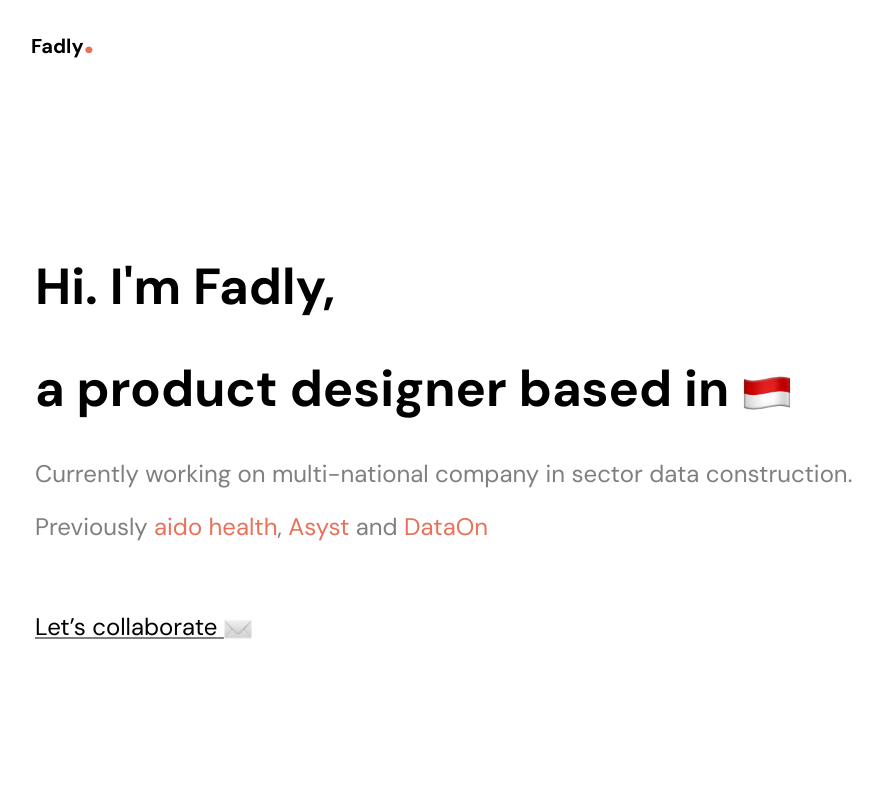
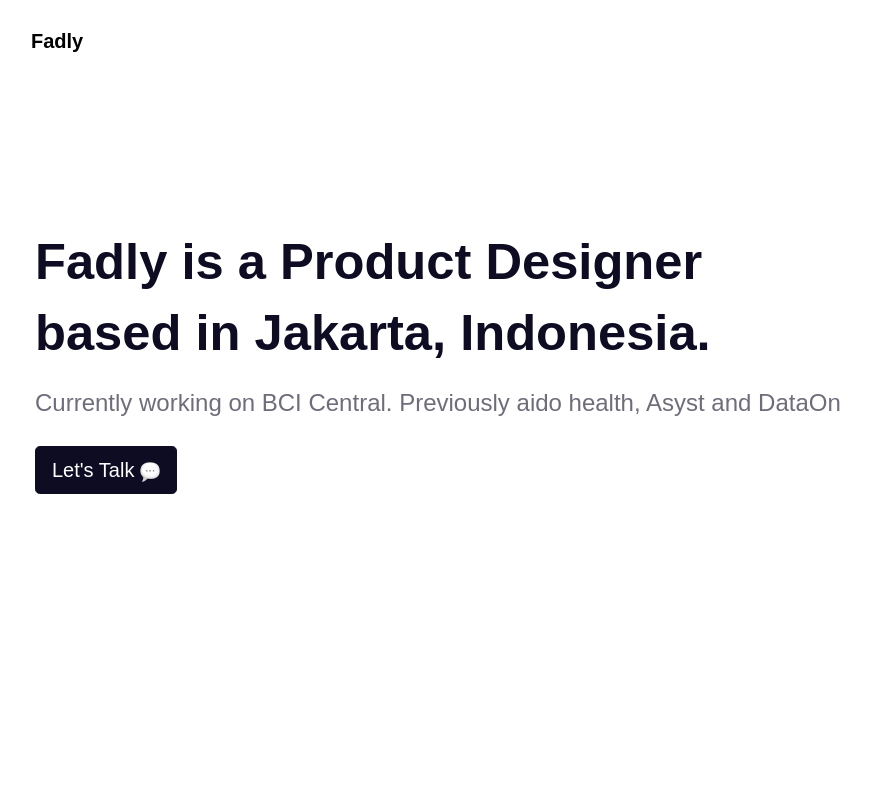
Before and after one commit to fadlyansy/fadlyansy.github.io, a plain HTML site: page index.html in a window 1280 px wide. Shown: the top 800 px of the page, without its empty margins (160-1043 px from the left). Drawn offline with nearby package versions, Linux system fonts and the light colour scheme.

Commit message:
update merge

```diff
--- a/assets/css/custom.css
+++ b/assets/css/custom.css
@@ -1,14 +1,31 @@
-/* made by fadly */
-/* @import url('https://fonts.googleapis.com/css2?family=Inter:wght@400;600;700&display=swap');
-@import url('https://fonts.googleapis.com/css2?family=Noto+Serif+SC:wght@300;400;700&display=swap');
-@import url('https://fonts.googleapis.com/css2?family=Lora:ital,wght@0,400;0,500;0,600;0,700;1,400;1,500;1,600;1,700&display=swap');
-@import url('https://fonts.googleapis.com/css2?family=Lato:ital,wght@0,100;0,300;0,400;0,700;0,900;1,100;1,300;1,400;1,700;1,900&display=swap'); */
-@import url('https://fonts.googleapis.com/css2?family=DM+Sans:ital,wght@0,400;0,500;0,700;1,400;1,500;1,700&display=swap');
+@font-face {
+  font-family: "SuisseIntl";
+  src: url("assets/webfonts/SuisseIntl-Thin.woff") local('SuisseIntl-Thin') format('woff');
+  font-weight: thin;
+}
+
+@font-face {
+  font-family: "SuisseIntl";
+  src: url("assets/webfonts/SuisseIntl-Light.woff") local('SuisseIntl-Thin') format('woff');
+  font-weight: lighter;
+}
+
+@font-face {
+  font-family: "SuisseIntl";
+  src: url("assets/webfonts/SuisseIntl-Regular.woff") local('SuisseIntl-Thin') format('woff');
+  font-weight: 500;
+}
+
+@font-face {
+  font-family: "SuisseIntl";
+  src: url("assets/webfonts/SuisseIntl-Bold.woff") local('SuisseIntl-Thin') format('woff');
+  font-weight: 900;
+}
 
 body{
     /* background-color: #F7F8F8; */
     background-color: #fff;
-    font-family: 'DM Sans', -apple-system, sans-serif;
+    font-family: 'SuisseIntl', Arial, -apple-system, sans-serif;
     /* font-family: 'Lora', Georgia, 'Times New Roman', Times, serif; */
 
     height:100%;
@@ -51,11 +68,11 @@ body{
 }
 
 .title-intro{
-  color: #000;
+  color: #0D0C22;
   font-size: 38pt;
   font-weight: 800;
   margin-top: 3em;
-  line-height: 200%;
+  line-height: 140%;
 
 }
 .subtitle-intro{
@@ -110,7 +127,9 @@ body{
 .img-intro img.envelop{
   width: 28px;
 }
-
+.bubble{
+  width: 28px;
+}
 .fd-journal{
 
 }
@@ -141,24 +160,30 @@ a{
 }
 
 .copyright-fadly{
-  color: #9DA2A9
+  color: rgba(13, 12, 34, 0.6) !important;
 }
 
 .footer-link a{
-  color: #9DA2A9
+  color: rgba(13, 12, 34, 0.6) !important;
 }
 
 .footer-link a:hover{
-  color: #3F3F3F
+  color: rgba(13, 12, 34) !important;
 }
 
 .title-p{
-  color: rgba(0, 0, 0, 0.50);
+  color: rgba(13, 12, 34, 0.6);
   font-size: 18pt;
   line-height: 220%;
 }
+.title-p a{
+  color: rgba(13, 12, 34, 0.6) !important
+}
+.title-p a:hover{
+  color: #0D0C22 !important
+}
 .copyright-fadly a{
-  color: #9DA2A9 !important
+  color: rgba(13, 12, 34, 0.6) !important;
 }
 .journal-title a{
   color: #3F3F3F;
--- a/index.html
+++ b/index.html
@@ -48,7 +48,7 @@
     </header>
     <div class="container fd-intro">
       <nav class="navbar navbar-expand-lg navbar-dark ">
-          <h3 class="fd-head-title"><a class="navbar-brand" href="index.html">Fadly<span style="color: #E9715A; font-size: 32pt">.</span></a></h3>
+          <h3 class="fd-head-title"><a class="navbar-brand" href="index.html">Fadly</a></h3>
           <!-- Navbar brand yo -->
           <button class="navbar-toggler" type="button" data-toggle="collapse" data-target="#navbarTop" aria-controls="navbar" aria-expanded="false" aria-label="Toggle navigation">
             <span class="navbar-toggler-icon"></span>
@@ -66,18 +66,19 @@
         </nav>
 
         <h1 class="title-intro">
-          Hi. I'm Fadly,<br>
-          a product designer based in <span class="img-intro"><img src="assets/images/flag-indo.png" title="Indonesia"></span>
-          <!-- Fadlyansyah is a Product Designer with human centered approach, a life-time learner based in Jakarta, Indonesia <span class="img-intro"><img src="assets/images/flag-indo.png" title="Indonesia"></span>
-           -->
+          Fadly is a Product Designer<br>
+          based in Jakarta, Indonesia.
+        </h1>
+        <p class="title-p">Currently working on <a href="https://www.bcicentral.com/" class="color-imp">BCI Central</a>.
+          Previously <a href="https://aido.id/" class="color-imp">aido health</a>, <a href="https://www.asyst.co.id/" class="color-imp">Asyst</a> and <a href="https://dataon.com/" class="color-imp">DataOn</a></p>
 
 
-        </h1>
-        <p class="title-p">Currently working on multi-national company in sector data construction.<br>
-          Previously <a href="https://aido.id/" class="color-imp">aido health</a>, <a href="https://www.asyst.co.id/" class="color-imp">Asyst</a> and <a href="https://dataon.com/" class="color-imp">DataOn</a></p>
+        <div>
+          <a href="mailto:fadlyansy@gmail.com" type="button" class="btn btn-dark btn-lg">Let's Talk <span><img src="assets/images/speech-balloon.png" style="width: 20px;"></span></a>
+        </div>
+        <div>
 
-        <h3 class="subtitle-intro"><a href="mailto:fadlyansy@gmail.com">Let’s collaborate<span>&nbsp;</span><span class="img-intro"><img src="assets/images/envelope.png" class="envelop" alt=""></span></a></h3>
-        <!-- <h3 class="subtitle-intro"><a href="mailto:fadlyansy@gmail.com">Lihat tentang saya <span class="img-intro"><img src="assets/images/envelope.png" class="envelop" alt=""></span></a></h3> -->
+        </div>
 
   </div>
     <!-- <div class="container fd-journal">
```
Also changed, not shown: assets/css/bootstrap.min.css, assets/images/speech-balloon.png (added), assets/webfonts/SuisseIntl-Light.woff (added), assets/webfonts/SuisseIntl-Regular.woff (added), assets/webfonts/SuisseIntl-SemiBold.woff (added), assets/webfonts/SuisseIntl-Thin.woff (added).
